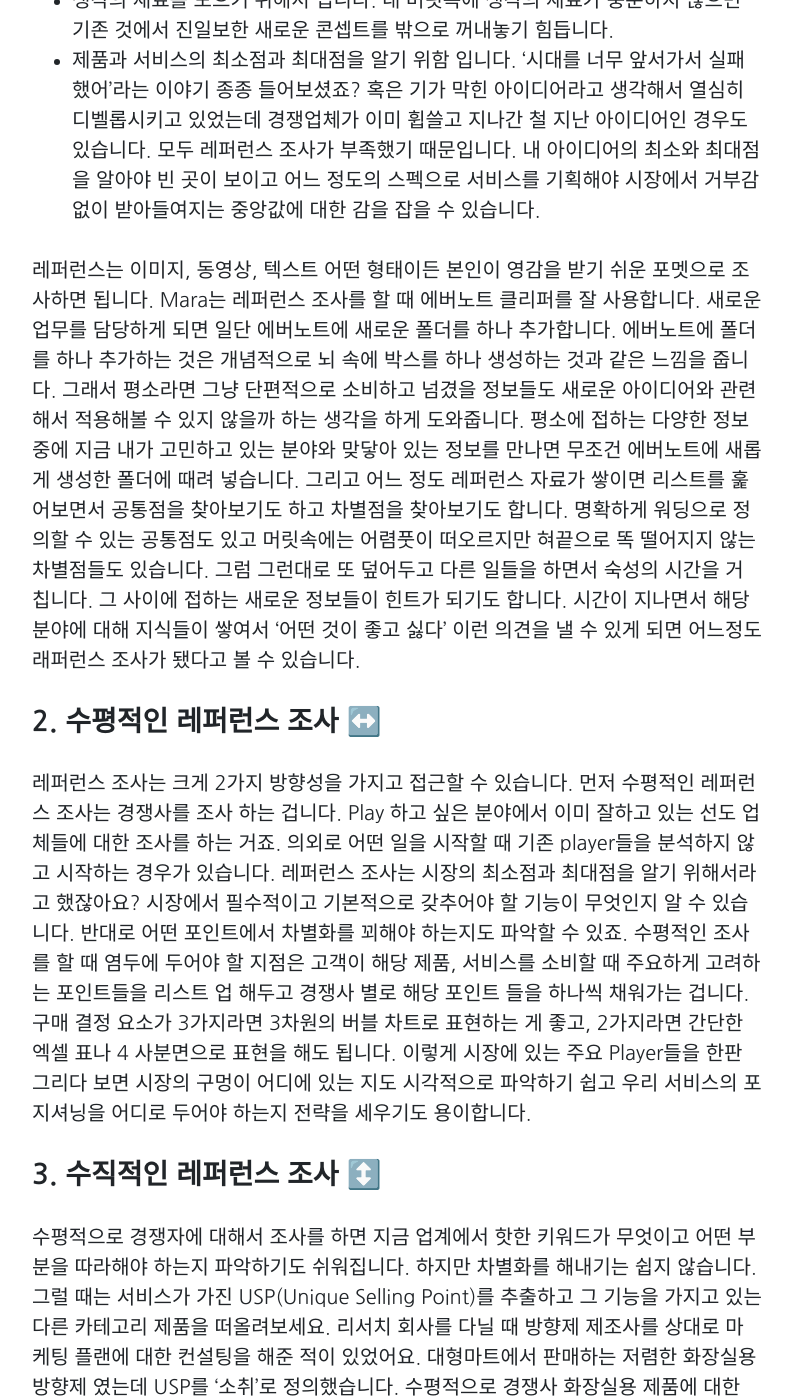
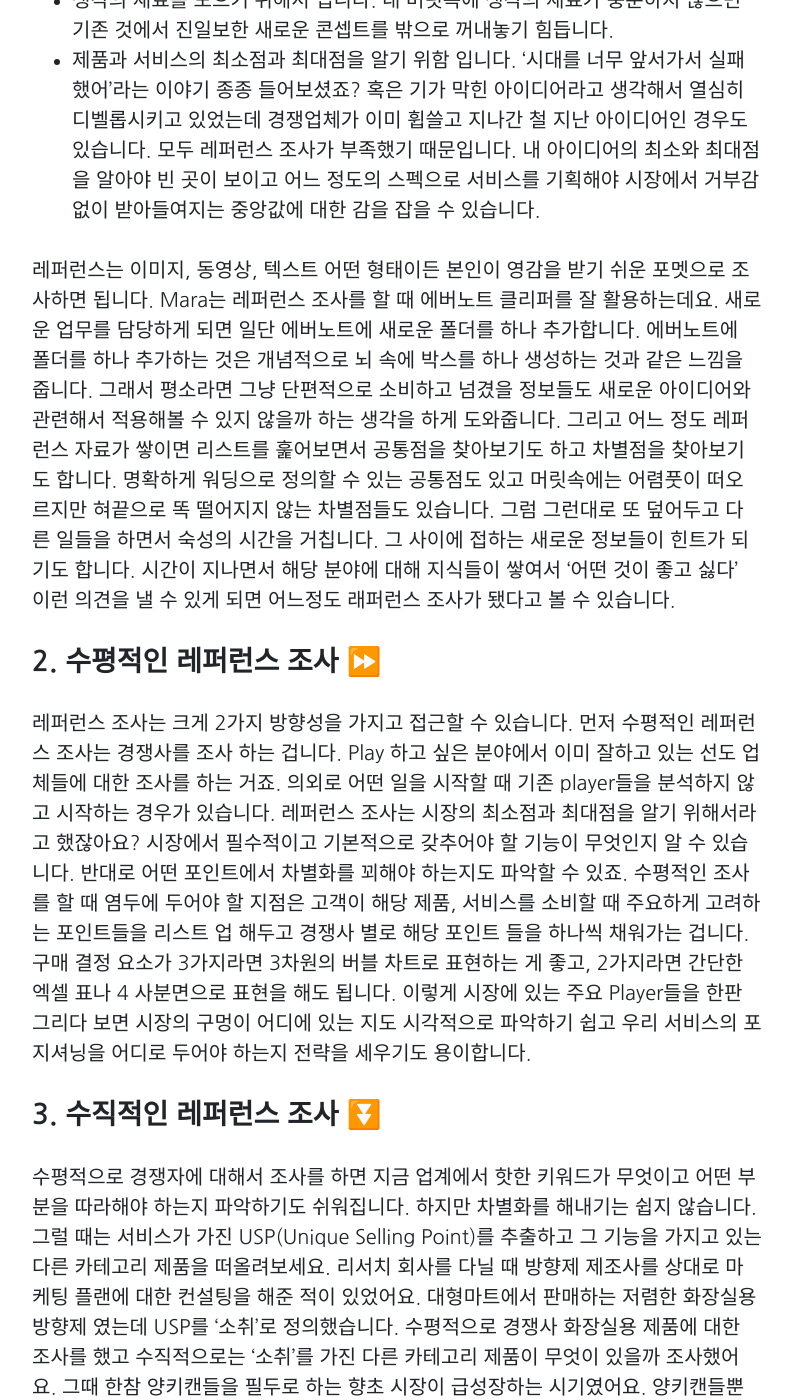
Before and after one commit to Marapro88/mara, a Jekyll site: the page built from _posts/Career/2020-08-02-career-ideageneration.md, in a window 1280 px wide and 1400 px high, scrolled down 1051 px. Shown: the whole window, without its empty margins (243-1035 px from the left). Built offline with Jekyll 4.4.1, drawn with Linux system fonts in a browser that asks for light colours; comment, search, counter and statistics services are not loaded; some of the changed text lies outside the part shown.

Commit message:
0802 career 아이디어 탈고

```diff
--- a/_posts/Career/2020-08-02-career-ideageneration.md
+++ b/_posts/Career/2020-08-02-career-ideageneration.md
@@ -28,16 +28,18 @@
 새로운 것을 창조하려면 기존에 이미 출시되어 있는 서비스를 알아야 할 필요가 있습니다.
 레퍼런스 조사가 필요한 이유는 크게 2가지 입니다.
 
-- 생각의 재료를 모으기 위해서 입니다. 내 머릿속에 생각의 재료가 충분하지 않으면 기존 것에서 진일보한 새로운 콘셉트를 밖으로 꺼내놓기 힘듭니다.
-- 제품과 서비스의 최소점과 최대점을 알기 위함 입니다. '시대를 너무 앞서가서 실패했어'라는 이야기 종종 들어보셨죠? 혹은 기가 막힌 아이디어라고 생각해서 열심히 디벨롭시키고 있었는데 경쟁업체가 이미 휩쓸고 지나간 철 지난 아이디어인 경우도 있습니다. 모두 레퍼런스 조사가 부족했기 때문입니다. 내 아이디어의 최소와 최대점을 알아야 빈 곳이 보이고 어느 정도의 스펙으로 서비스를 기획해야 시장에서 거부감 없이 받아들여지는 중앙값에 대한 감을 잡을 수 있습니다.
+- 생각의 재료를 모으기 위해서 입니다.
+  내 머릿속에 생각의 재료가 충분하지 않으면 기존 것에서 진일보한 새로운 콘셉트를 밖으로 꺼내놓기 힘듭니다.
+- 제품과 서비스의 최소점과 최대점을 알기 위함 입니다.
+  '시대를 너무 앞서가서 실패했어'라는 이야기 종종 들어보셨죠? 혹은 기가 막힌 아이디어라고 생각해서 열심히 디벨롭시키고 있었는데 경쟁업체가 이미 휩쓸고 지나간 철 지난 아이디어인 경우도 있습니다. 모두 레퍼런스 조사가 부족했기 때문입니다. 내 아이디어의 최소와 최대점을 알아야 빈 곳이 보이고 어느 정도의 스펙으로 서비스를 기획해야 시장에서 거부감 없이 받아들여지는 중앙값에 대한 감을 잡을 수 있습니다.
 
-레퍼런스는 이미지, 동영상, 텍스트 어떤 형태이든 본인이 영감을 받기 쉬운 포멧으로 조사하면 됩니다. Mara는 레퍼런스 조사를 할 때 에버노트 클리퍼를 잘 사용합니다. 새로운 업무를 담당하게 되면 일단 에버노트에 새로운 폴더를 하나 추가합니다. 에버노트에 폴더를 하나 추가하는 것은 개념적으로 뇌 속에 박스를 하나 생성하는 것과 같은 느낌을 줍니다. 그래서 평소라면 그냥 단편적으로 소비하고 넘겼을 정보들도 새로운 아이디어와 관련해서 적용해볼 수 있지 않을까 하는 생각을 하게 도와줍니다. 평소에 접하는 다양한 정보 중에 지금 내가 고민하고 있는 분야와 맞닿아 있는 정보를 만나면 무조건 에버노트에 새롭게 생성한 폴더에 때려 넣습니다. 그리고 어느 정도 레퍼런스 자료가 쌓이면 리스트를 훑어보면서 공통점을 찾아보기도 하고 차별점을 찾아보기도 합니다. 명확하게 워딩으로 정의할 수 있는 공통점도 있고 머릿속에는 어렴풋이 떠오르지만 혀끝으로 똑 떨어지지 않는 차별점들도 있습니다. 그럼 그런대로 또 덮어두고 다른 일들을 하면서 숙성의 시간을 거칩니다. 그 사이에 접하는 새로운 정보들이 힌트가 되기도 합니다. 시간이 지나면서 해당 분야에 대해 지식들이 쌓여서 '어떤 것이 좋고 싫다' 이런 의견을 낼 수 있게 되면 어느정도 래퍼런스 조사가 됐다고 볼 수 있습니다.
+레퍼런스는 이미지, 동영상, 텍스트 어떤 형태이든 본인이 영감을 받기 쉬운 포멧으로 조사하면 됩니다. Mara는 레퍼런스 조사를 할 때 에버노트 클리퍼를 잘 활용하는데요. 새로운 업무를 담당하게 되면 일단 에버노트에 새로운 폴더를 하나 추가합니다. 에버노트에 폴더를 하나 추가하는 것은 개념적으로 뇌 속에 박스를 하나 생성하는 것과 같은 느낌을 줍니다. 그래서 평소라면 그냥 단편적으로 소비하고 넘겼을 정보들도 새로운 아이디어와 관련해서 적용해볼 수 있지 않을까 하는 생각을 하게 도와줍니다. 그리고 어느 정도 레퍼런스 자료가 쌓이면 리스트를 훑어보면서 공통점을 찾아보기도 하고 차별점을 찾아보기도 합니다. 명확하게 워딩으로 정의할 수 있는 공통점도 있고 머릿속에는 어렴풋이 떠오르지만 혀끝으로 똑 떨어지지 않는 차별점들도 있습니다. 그럼 그런대로 또 덮어두고 다른 일들을 하면서 숙성의 시간을 거칩니다. 그 사이에 접하는 새로운 정보들이 힌트가 되기도 합니다. 시간이 지나면서 해당 분야에 대해 지식들이 쌓여서 '어떤 것이 좋고 싫다' 이런 의견을 낼 수 있게 되면 어느정도 래퍼런스 조사가 됐다고 볼 수 있습니다.
 
-### 2. 수평적인 레퍼런스 조사 ↔️
+### 2. 수평적인 레퍼런스 조사 ⏩
 
 레퍼런스 조사는 크게 2가지 방향성을 가지고 접근할 수 있습니다. 먼저 수평적인 레퍼런스 조사는 경쟁사를 조사 하는 겁니다. Play 하고 싶은 분야에서 이미 잘하고 있는 선도 업체들에 대한 조사를 하는 거죠. 의외로 어떤 일을 시작할 때 기존 player들을 분석하지 않고 시작하는 경우가 있습니다. 레퍼런스 조사는 시장의 최소점과 최대점을 알기 위해서라고 했잖아요? 시장에서 필수적이고 기본적으로 갖추어야 할 기능이 무엇인지 알 수 있습니다. 반대로 어떤 포인트에서 차별화를 꾀해야 하는지도 파악할 수 있죠. 수평적인 조사를 할 때 염두에 두어야 할 지점은 고객이 해당 제품, 서비스를 소비할 때 주요하게 고려하는 포인트들을 리스트 업 해두고 경쟁사 별로 해당 포인트 들을 하나씩 채워가는 겁니다. 구매 결정 요소가 3가지라면 3차원의 버블 차트로 표현하는 게 좋고, 2가지라면 간단한 엑셀 표나 4 사분면으로 표현을 해도 됩니다. 이렇게 시장에 있는 주요 Player들을 한판 그리다 보면 시장의 구멍이 어디에 있는 지도 시각적으로 파악하기 쉽고 우리 서비스의 포지셔닝을 어디로 두어야 하는지 전략을 세우기도 용이합니다.
 
-### 3. 수직적인 레퍼런스 조사 ↕️
+### 3. 수직적인 레퍼런스 조사 ⏬
 
 수평적으로 경쟁자에 대해서 조사를 하면 지금 업계에서 핫한 키워드가 무엇이고 어떤 부분을 따라해야 하는지 파악하기도 쉬워집니다. 하지만 차별화를 해내기는 쉽지 않습니다. 그럴 때는 서비스가 가진 USP(Unique Selling Point)를 추출하고 그 기능을 가지고 있는 다른 카테고리 제품을 떠올려보세요. 리서치 회사를 다닐 때 방향제 제조사를 상대로 마케팅 플랜에 대한 컨설팅을 해준 적이 있었어요. 대형마트에서 판매하는 저렴한 화장실용 방향제 였는데 USP를 '소취'로 정의했습니다. 수평적으로 경쟁사 화장실용 제품에 대한 조사를 했고 수직적으로는 '소취'를 가진 다른 카테고리 제품이 무엇이 있을까 조사했어요. 그때 한참 양키캔들을 필두로 하는 향초 시장이 급성장하는 시기였어요. 양키캔들뿐만 아니라 고가 향수 브랜드에서도 십만 원대가 넘는 향초를 선보이는 시점이었죠. 그러다 보니 '소취'뿐 만 아니라 인테리어적인 기능, 지친 하루를 향초를 켜며 마감하는 힐링 기능 같은 것들이 차별화할 수 있는 키워드가 된다는 것을 발견했습니다. 이런 식으로 전혀 다른 카테고리이지만 수직적인 레퍼런스 조사를 통해 우리 서비스에 대한 힌트를 얻을 수 있습니다.
 
```
